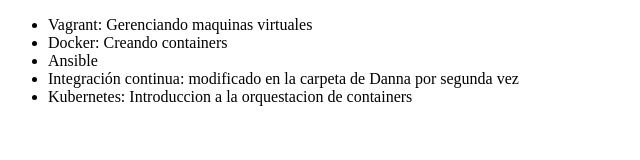
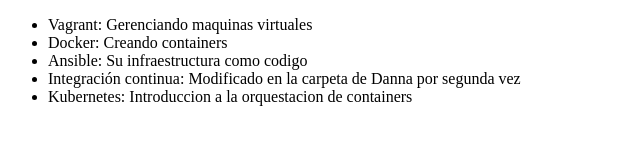
Before and after one commit to DiegoPadillaMoreno/Alura-git, a plain HTML site: page index.html in a window 1280 px wide. Shown: the whole page, without its empty margins (0-640 px from the left). Drawn offline with Linux system fonts and the light colour scheme.

Commit message:
Modificando el nombre del curso de Ansible

```diff
--- a/index.html
+++ b/index.html
@@ -8,8 +8,8 @@
      <ul>
          <li> Vagrant: Gerenciando maquinas virtuales </li>
          <li> Docker: Creando containers</li>
-         <li> Ansible </li>
-         <li> Integración continua: modificado en la carpeta de Danna por segunda vez </li>
+         <li> Ansible: Su infraestructura como codigo</li>
+         <li> Integración continua: Modificado en la carpeta de Danna por segunda vez </li>
          <li> Kubernetes: Introduccion a la orquestacion de containers</li>
      </ul>
 </body>
```
